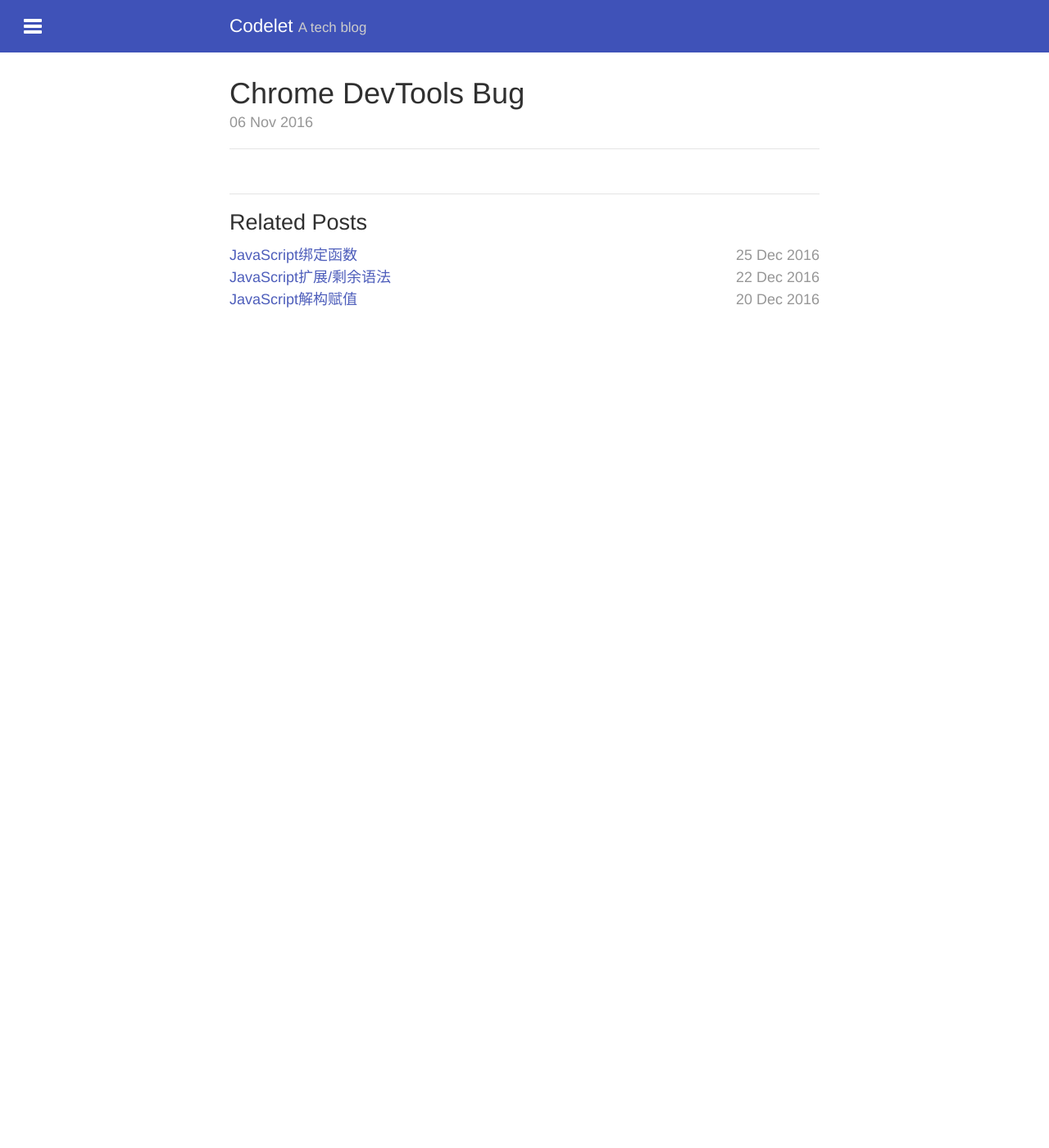
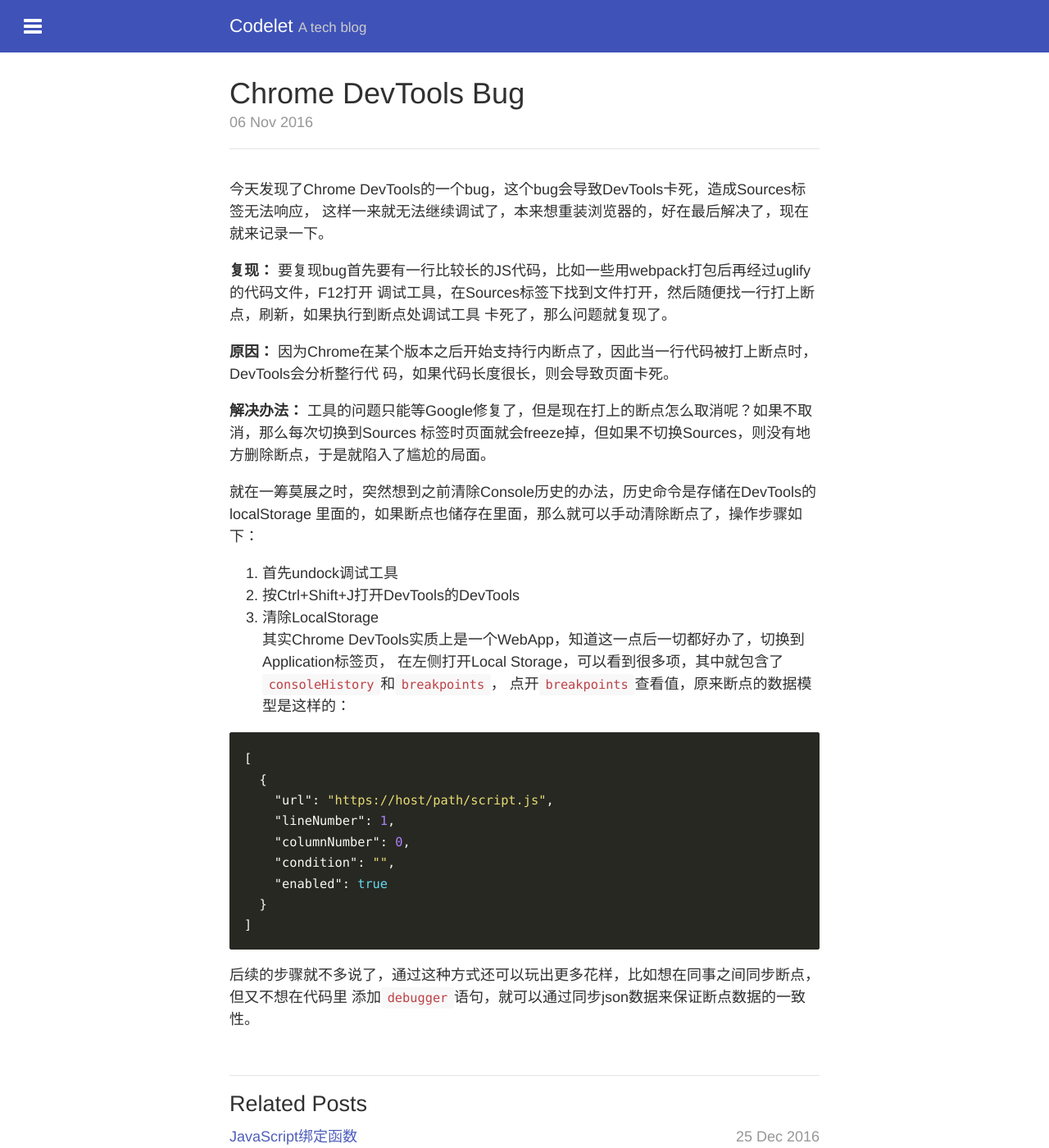
Before and after one commit to skylerlee/codelet, a Jekyll site: the page built from _posts/2016-11-06-chrome-devtools-bug.md, in a window 1280 px wide and 1400 px high. Shown: the whole window at 82% size. Built offline with Jekyll 4.4.1, drawn with Linux system fonts in a browser that asks for light colours.

Commit message:
Update post

````diff
--- a/_posts/2016-11-06-chrome-devtools-bug.md
+++ b/_posts/2016-11-06-chrome-devtools-bug.md
@@ -8,3 +8,44 @@ tags:
   - frontend
   - debug
 ---
+
+今天发现了Chrome DevTools的一个bug，这个bug会导致DevTools卡死，造成Sources标签无法响应，
+这样一来就无法继续调试了，本来想重装浏览器的，好在最后解决了，现在就来记录一下。
+
+**复现：**
+要复现bug首先要有一行比较长的JS代码，比如一些用webpack打包后再经过uglify的代码文件，F12打开
+调试工具，在Sources标签下找到文件打开，然后随便找一行打上断点，刷新，如果执行到断点处调试工具
+卡死了，那么问题就复现了。
+
+**原因：**
+因为Chrome在某个版本之后开始支持行内断点了，因此当一行代码被打上断点时，DevTools会分析整行代
+码，如果代码长度很长，则会导致页面卡死。
+
+**解决办法：**
+工具的问题只能等Google修复了，但是现在打上的断点怎么取消呢？如果不取消，那么每次切换到Sources
+标签时页面就会freeze掉，但如果不切换Sources，则没有地方删除断点，于是就陷入了尴尬的局面。
+
+就在一筹莫展之时，突然想到之前清除Console历史的办法，历史命令是存储在DevTools的localStorage
+里面的，如果断点也储存在里面，那么就可以手动清除断点了，操作步骤如下：
+
+1. 首先undock调试工具
+2. 按Ctrl+Shift+J打开DevTools的DevTools
+3. 清除LocalStorage
+其实Chrome DevTools实质上是一个WebApp，知道这一点后一切都好办了，切换到Application标签页，
+在左侧打开Local Storage，可以看到很多项，其中就包含了`consoleHistory`和`breakpoints`，
+点开`breakpoints`查看值，原来断点的数据模型是这样的：
+
+```json
+[
+  {
+    "url": "https://host/path/script.js",
+    "lineNumber": 1,
+    "columnNumber": 0,
+    "condition": "",
+    "enabled": true
+  }
+]
+```
+
+后续的步骤就不多说了，通过这种方式还可以玩出更多花样，比如想在同事之间同步断点，但又不想在代码里
+添加`debugger`语句，就可以通过同步json数据来保证断点数据的一致性。
````
